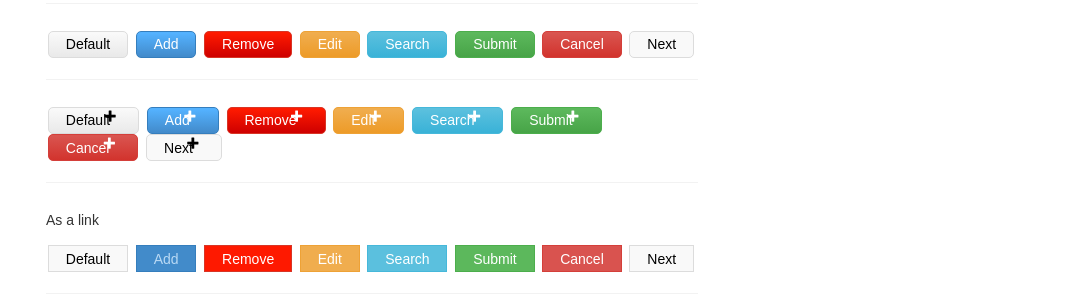
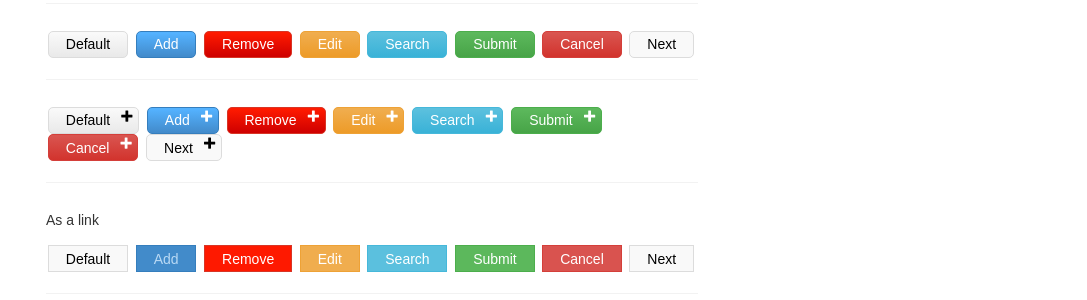
Before and after one commit to 2dpi/templates, a Jekyll site: the page built from www/elements/manual/elements/buttons.html, in a window 1280 px wide. Shown: the part 1068-1368 px from the top of the page, without its empty margins (96-1183 px from the left). Built offline with Jekyll 4.4.1, drawn with Linux system fonts in a browser that asks for light colours; some web fonts are replaced.

Commit message:
adding pages

```diff
--- a/www/css/content/alpha.css
+++ b/www/css/content/alpha.css
@@ -438,17 +438,17 @@ input[type="submit"].btn:hover {
 }
 .btn.icon,
 [class*="btn_"].icon {
+	position: relative;
 	padding-right: 2em;
 }
 .btn i,
 [class*="btn_"] i {
 	position: absolute;
 	top: 0;
-	right: 2em;
-	width: 1em;
+	right: 0;
+	width: 1.5em;
 	font-size: 0.8em;
-	vertical-align: middle;
-	line-height: 1.5;
+	line-height: 1.6;
 }
 /*PANEL - alert*/
 [class*="panel_"] h4 {
```
